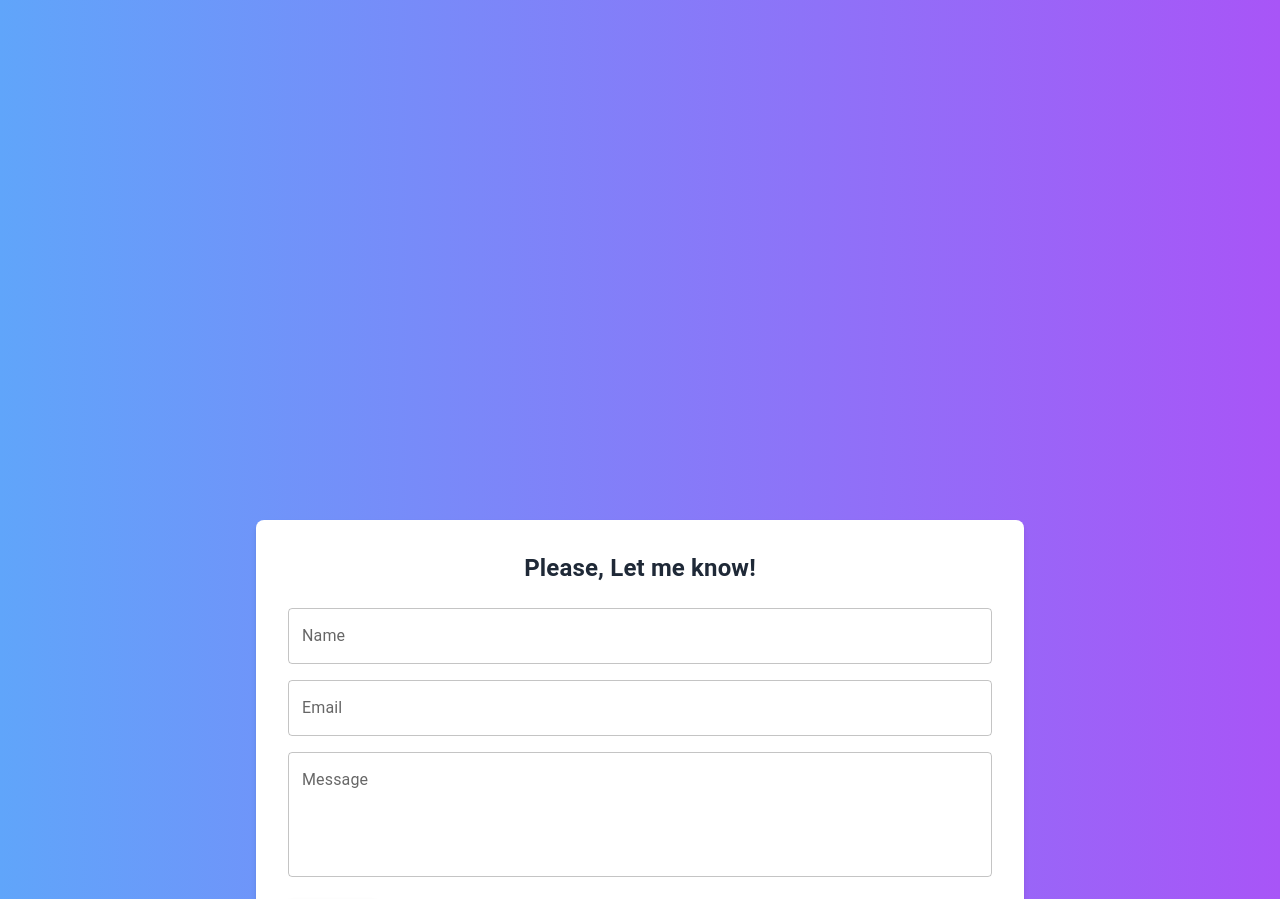
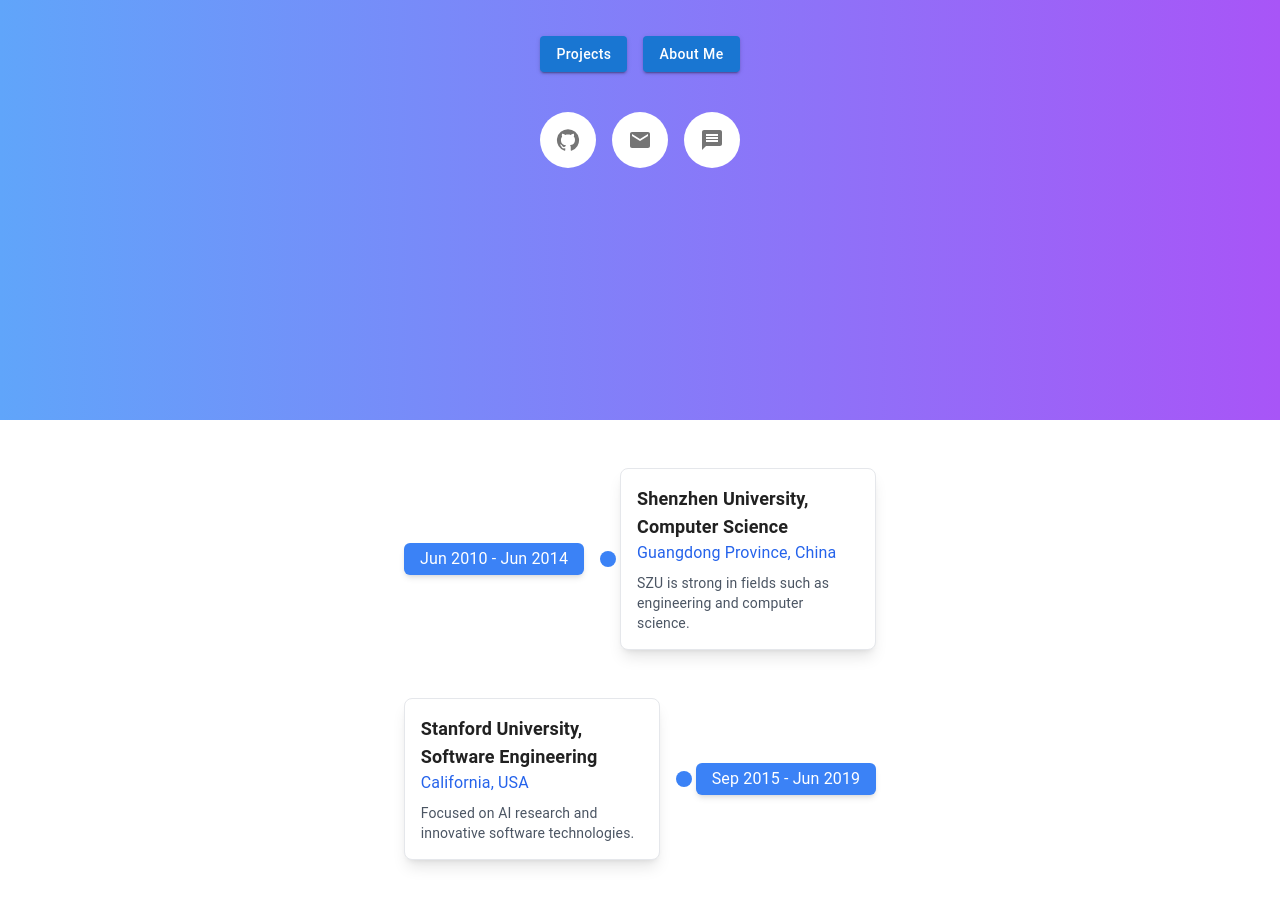
Before and after one commit to JamesThomas0727/portfolio, a React (Create React App) app in the folder frontend/: page / in a window 1280 px wide. Shown: the part 380-1279 px from the top of the page. Built offline with nearby package versions, Linux system fonts and the light colour scheme.

Commit message:
Complete TooltipWrapper component.

```diff
--- a/frontend/src/components/Dashboard.js
+++ b/frontend/src/components/Dashboard.js
@@ -3,17 +3,24 @@
  * Date: 2024/12/28
  * Description: Component of dashboard page.
  */
-import React from "react";
+import React, { useRef } from "react";
 import { Typography, Button, IconButton, } from "@mui/material";
-import ScrollButton from './ScrollButton'
 import GitHubIcon from '@mui/icons-material/GitHub';
 import EmailIcon from '@mui/icons-material/Email';
-import LinkedInIcon from '@mui/icons-material/LinkedIn';
+import MessageIcon from '@mui/icons-material/Message';
+import ScrollButton from './ScrollButton';
+import TooltipWrapper from "./TooltipWrapper";
+
 
 const Dashboard = () => {
+    const posRef = useRef(null);
+    const handleClick = (ref) => {
+        posRef.current.scrollIntoView({ behavior: "smooth" });
+    }
+
     return (
-        <div className="min-h-screen relative bg-gradient-to-r from-blue-400 to-purple-500 border-none">
-            <div className="flex flex-col items-center justify-center text-center py-20">
+        <div className="min-h-screen relative flex flex-row justify-center items-center bg-gradient-to-r from-blue-400 to-purple-500 border-none">
+            <div className="flex flex-col items-center justify-center text-center my-5 py-20">
                 <Typography
                     variant="h2"
                     className="text-white font-bold text-4xl md:text-5xl mb-4"
@@ -54,24 +61,31 @@
                     </Button>
                 </div>
                 <div className="flex justify-center space-x-4 mt-10">
+                    <TooltipWrapper tooltipText={'On GitHub'}>
                         <IconButton
                             className="!bg-white text-white hover:!bg-gray-400 w-14 h-14"
                             aria-label="GitHub"
                         >
                             <GitHubIcon className="text-3xl" />
                         </IconButton>
+                    </TooltipWrapper>
+                    <TooltipWrapper tooltipText={'On Gmail'}>
                         <IconButton
                             className="!bg-white text-white hover:!bg-gray-400 w-14 h-14"
                             aria-label="Email"
                         >
                             <EmailIcon className="text-3xl" />
                         </IconButton>
+                    </TooltipWrapper>
+                    <TooltipWrapper tooltipText={'On direct message'}>
                         <IconButton
                             className="!bg-white text-white hover:!bg-gray-400 w-14 h-14"
-                        aria-label="LinkedIn"
+                            aria-label="Message"
+                            onClick={() => { handleClick('contact') }}
                         >
-                        <LinkedInIcon className="text-3xl" />
+                            <MessageIcon className="text-3xl" />
                         </IconButton>
+                    </TooltipWrapper>
                 </div>
             </div>
             <ScrollButton />
--- /dev/null
+++ b/frontend/src/components/ProjectCard.js
@@ -0,0 +1,59 @@
+/**
+ * Author: James Thomas
+ * Date: 2024/12/29
+ * Description: Project card components show more details for project.
+ */
+import React from "react";
+import { Card, CardContent, Typography, Button } from "@mui/material";
+
+const ProjectCard = () => {
+    return (
+        <Card className="max-w-sm mx-auto border rounded-lg shadow-lg overflow-hidden">
+            {/* Top Section */}
+            <div className="bg-blue-500 text-center py-4">
+                <img
+                    src="https://via.placeholder.com/150x50?text=thesnuslife"
+                    alt="The Snus Life"
+                    className="mx-auto"
+                />
+            </div>
+
+            {/* Content Section */}
+            <CardContent>
+                <Typography variant="h6" className="font-bold text-center">
+                    The Snus Life
+                </Typography>
+                <Typography
+                    variant="body2"
+                    className="text-gray-600 text-center mt-1"
+                >
+                    Free UK Delivery on ALL Orders
+                </Typography>
+                <ul className="text-sm mt-4 text-gray-700">
+                    <li className="mb-2">• Order before 1pm for same day dispatch</li>
+                    <li>• 5 Pot Pick 'n' Mix for Just £19.95</li>
+                </ul>
+                <div className="flex justify-center mt-4">
+                    <Button
+                        variant="outlined"
+                        className="text-gray-700 border-gray-700 hover:bg-gray-100"
+                    >
+                        GitHub
+                    </Button>
+                </div>
+            </CardContent>
+
+            {/* Footer Section */}
+            <div className="bg-gray-100 py-2 px-4 flex justify-center space-x-2">
+                <span className="bg-gray-800 text-white px-3 py-1 rounded-full text-xs">
+                    React
+                </span>
+                <span className="bg-gray-800 text-white px-3 py-1 rounded-full text-xs">
+                    Tailwind CSS
+                </span>
+            </div>
+        </Card>
+    );
+};
+
+export default ProjectCard;
--- /dev/null
+++ b/frontend/src/components/TimeLine.js
@@ -0,0 +1,71 @@
+/**
+ * Author: James Thomas
+ * Date: 2024/12/29
+ * Description: Timeline components show experience and education history.
+ */
+
+import React from "react";
+
+const TimelineItem = ({ isLeft, title, location, description, date }) => {
+    return (
+        <div className={`flex items-center ${isLeft ? "flex-row-reverse" : ""}`}>
+            {/* Content Box */}
+            <div
+                className={`bg-white border rounded-lg p-4 shadow-lg w-64 ${isLeft ? "ml-4" : "mr-4"
+                    }`}
+            >
+                <h3 className="font-bold text-lg">{title}</h3>
+                <p className="text-blue-600">{location}</p>
+                <p className="text-sm text-gray-600 mt-2">{description}</p>
+            </div>
+
+            {/* Timeline Separator */}
+            <div className="relative">
+                <div className="w-1 h-full bg-blue-500"></div>
+                <div className="absolute top-1/2 -translate-y-1/2 w-4 h-4 bg-blue-500 rounded-full"></div>
+            </div>
+
+            {/* Date Box */}
+            <div
+                className={`bg-blue-500 text-white px-4 py-1 rounded-md shadow-md ${isLeft ? "mr-4" : "ml-4"
+                    }`}
+            >
+                {date}
+            </div>
+        </div>
+    );
+};
+
+const Timeline = () => {
+    const timelineData = [
+        {
+            title: "Shenzhen University, Computer Science",
+            location: "Guangdong Province, China",
+            description: "SZU is strong in fields such as engineering and computer science.",
+            date: "Jun 2010 - Jun 2014",
+        },
+        {
+            title: "Stanford University, Software Engineering",
+            location: "California, USA",
+            description: "Focused on AI research and innovative software technologies.",
+            date: "Sep 2015 - Jun 2019",
+        },
+    ];
+
+    return (
+        <div className="flex flex-col items-center space-y-12 mt-12">
+            {timelineData.map((item, index) => (
+                <TimelineItem
+                    key={index}
+                    isLeft={index % 2 === 0}
+                    title={item.title}
+                    location={item.location}
+                    description={item.description}
+                    date={item.date}
+                />
+            ))}
+        </div>
+    );
+};
+
+export default Timeline;
--- /dev/null
+++ b/frontend/src/components/TooltipWrapper.js
@@ -0,0 +1,19 @@
+import React from "react";
+import Tooltip from "@mui/material/Tooltip";
+
+const TooltipWrapper = ({ tooltipText, children, placement = "top" }) => {
+    return (
+        <div className="flex justify-center items-center">
+            <Tooltip
+                title={tooltipText}
+                arrow
+                placement={placement}
+                classes={{ tooltip: "!bg-gray-700 !text-white !text-sm" }}
+            >
+                {children}
+            </Tooltip>
+        </div>
+    );
+};
+
+export default TooltipWrapper;
--- a/frontend/src/components/index.js
+++ b/frontend/src/components/index.js
@@ -4,7 +4,10 @@
  * Description: Index components as default and Export those.
  */
 export { default as NavBar } from './NavBar';
-export { default as Dashboard } from './Dashboard'
 export { default as Footer } from './Footer';
 export { default as EmailBox } from './EmailBox';
+export { default as TimeLine } from './TimeLine';
+export { default as Dashboard } from './Dashboard'
+export { default as ProjectCard } from './ProjectCard';
 export { default as ScrollButton } from './ScrollButton';
+export { default as TooltipWrapper } from './TooltipWrapper';
--- a/frontend/src/layouts/LandingLayout.js
+++ b/frontend/src/layouts/LandingLayout.js
@@ -1,12 +1,46 @@
-import React from 'react'
+/**
+ * Author: James Thomas
+ * Date: 2024/12/29
+ * Description: Layout component to manage landing page.
+ */
+import React, { useState, useEffect } from 'react'
 
-import { Footer, NavBar, EmailBox } from '../components'
-import Dashboard from '../components/Dashboard'
+import { Dashboard, Footer, NavBar, EmailBox, TimeLine, ProjectCard } from '../components'
+import { Box } from '@mui/material';
+import fetchData from '../utils/FetchData';
+import Timeline from '../components/TimeLine';
+
 export default function LandingLayout() {
+
+  const [education, setEducation] = useState(["daf", "dasfdas"]);
+  useEffect(() => {
+    // const data = fetchData('localhost:5000/projects');
+    // console.log(data);
+    // setEducation(data);
+  }, []);
+
   return (
     <div className='static'>
       <NavBar id="navbar" />
-      <Dashboard id="dashboard" />
+      <div style={{ flex: 1 }}>
+        <Dashboard id="dashboard" />
+      </div>
+      {/* ======================================= */}
+      <Box>
+        {education.map((item) => {
+          return (
+            <Timeline
+              key={item}
+              education={item} />
+          )
+        })}
+      </Box>
+      {/* ======================================= */}
+      <Box>
+        <TimeLine />
+      </Box>
+      {/* ======================================= */}
+
       <EmailBox id="contact" />
       <Footer id="footer" />
     </div>
--- /dev/null
+++ b/frontend/src/utils/FetchData.js
@@ -0,0 +1,20 @@
+/**
+ * Author: James Thomas
+ * Date: 2024/12/29
+ * Description: Function to fetch data from back-end side.
+ */
+
+const fetchData = (url) => {
+    fetch(url)
+        .then((res) => {
+            if (!res.ok) {
+                throw new Error('HTTP error: ' + res.status);
+            }
+            return res.json();
+        })
+        .then((data) => (data))
+        .catch((err) =>
+            console.error("Fetch data from back-end side: " + err));
+}
+
+export default fetchData;
--- /dev/null
+++ b/frontend/src/utils/ScrollPosition.js
@@ -0,0 +1,13 @@
+/**
+ * Author: James Thomas
+ * Date: 2024/12/29
+ * Description: Function to scroll to given component's position smoothly.
+ */
+
+import React from 'react'
+
+export default function ScrollPosition() {
+  return (
+    <div>ScrollPosition</div>
+  )
+}
```
Also changed, not shown: frontend/src/utils/SendData.js (added, +7 -0 lines), 1 other file (tests, documents, lock files or other folders). Lines whose indentation alone changed are shown as unchanged.
